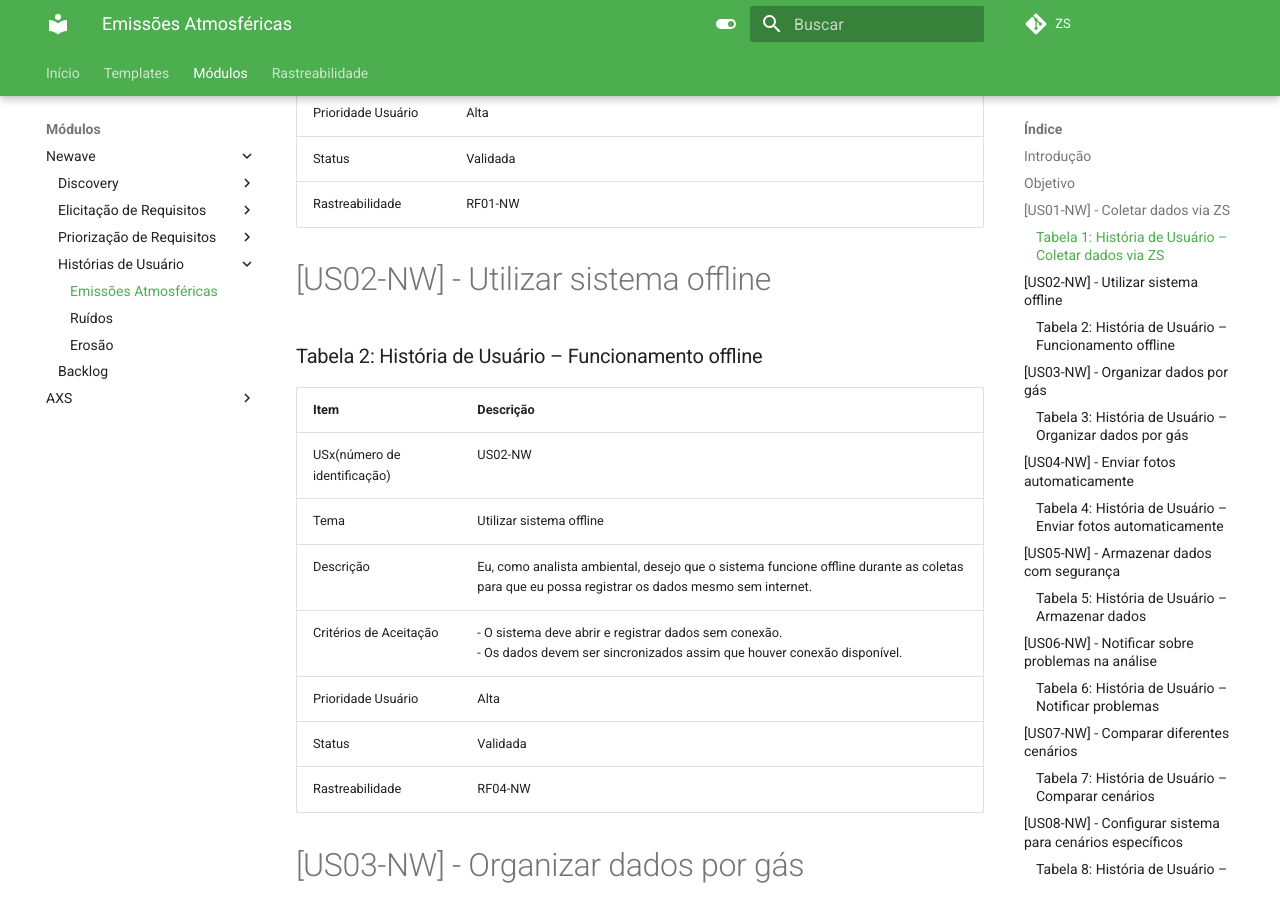
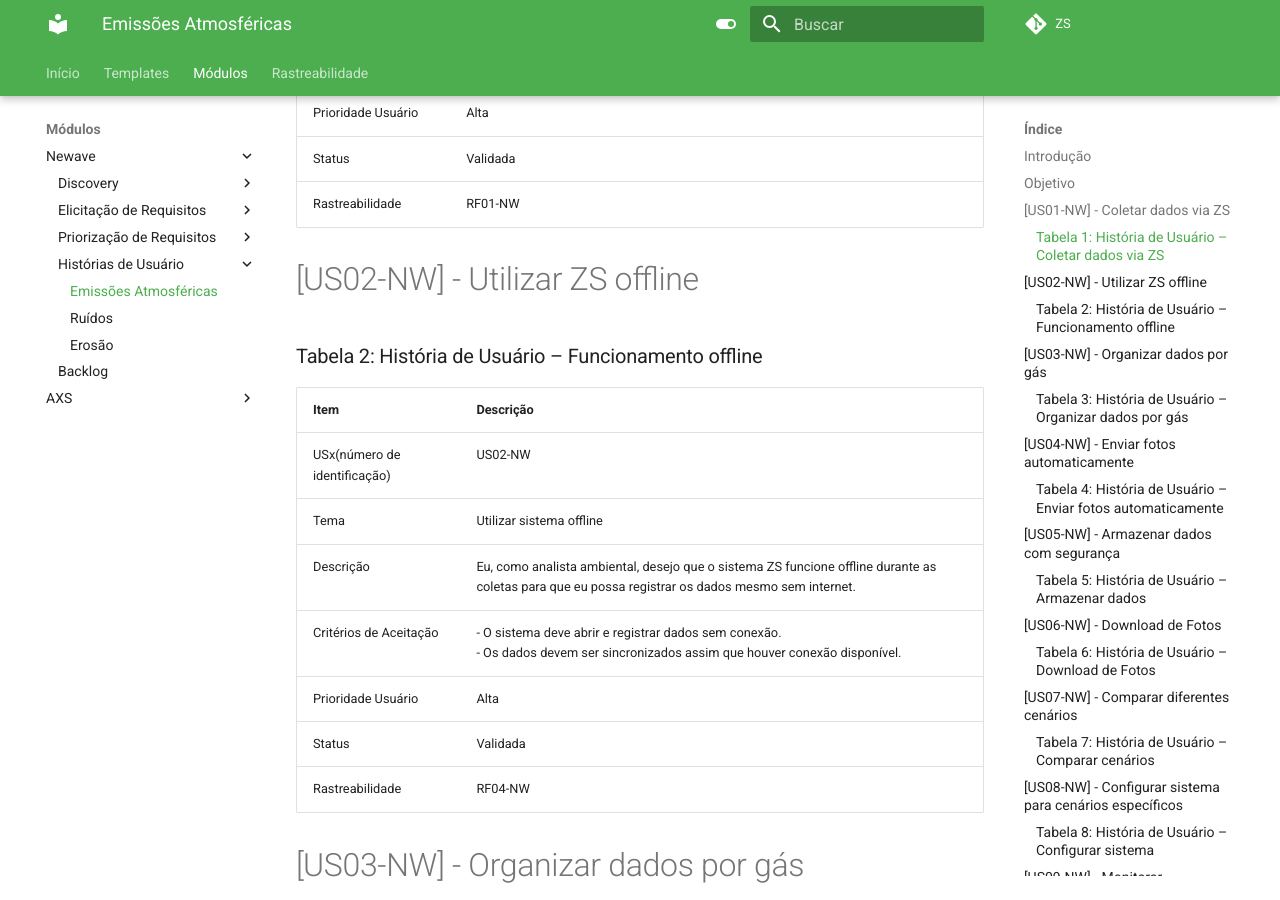
Before and after one commit to ZagoConsultoria/GIZAdocs, an MkDocs documentation site: the page built from docs/modulos/newave/modelagem/emissoes.md, in a window 1280 px wide and 900 px high, scrolled down 1111 px. Built offline with MkDocs 1.6.1 and Material for MkDocs 9.7.7, drawn with Linux system fonts in a browser that asks for light colours; comment, search, counter and statistics services are not loaded; some of the changed text lies outside the part shown.

Commit message:
SCRUM-10 início dos ajustes nos títulos

```diff
--- a/docs/modulos/newave/modelagem/emissoes.md
+++ b/docs/modulos/newave/modelagem/emissoes.md
@@ -22,7 +22,7 @@ O objetivo deste documento é apresentar as histórias de usuário que descrevem
 | Status                       | Validada                                                                                                                                                                                           |
 | Rastreabilidade              | RF01-NW                                                                                                                                                                                            |
 
-# [US02-NW] - Utilizar sistema offline {#us02-nw}
+# [US02-NW] - Utilizar ZS offline {#us02-nw}
 
 ### Tabela 2: História de Usuário – Funcionamento offline
 
@@ -30,7 +30,7 @@ O objetivo deste documento é apresentar as histórias de usuário que descrevem
 | ---------------------------- | ---------------------------------------------------------------------------------------------------------------------------------------------- |
 | USx(número de identificação) | US02-NW                                                                                                                                        |
 | Tema                         | Utilizar sistema offline                                                                                                                       |
-| Descrição                    | Eu, como analista ambiental, desejo que o sistema funcione offline durante as coletas para que eu possa registrar os dados mesmo sem internet. |
+| Descrição                    | Eu, como analista ambiental, desejo que o sistema ZS funcione offline durante as coletas para que eu possa registrar os dados mesmo sem internet. |
 | Critérios de Aceitação       | - O sistema deve abrir e registrar dados sem conexão.<br>- Os dados devem ser sincronizados assim que houver conexão disponível.               |
 | Prioridade Usuário           | Alta                                                                                                                                           |
 | Status                       | Validada                                                                                                                                       |
@@ -78,9 +78,9 @@ O objetivo deste documento é apresentar as histórias de usuário que descrevem
 | Status                       | Validada                                                                                                                        |
 | Rastreabilidade              | RF05-NW                                                                                                                         |
 
-# [US06-NW] - Notificar sobre problemas na análise {#us06-nw}
+# [US06-NW] - Download de Fotos {#us06-nw}
 
-### Tabela 6: História de Usuário – Notificar problemas
+### Tabela 6: História de Usuário – Download de Fotos
 
 | Item                         | Descrição                                                                                                                                          |
 | ---------------------------- | -------------------------------------------------------------------------------------------------------------------------------------------------- |
```
